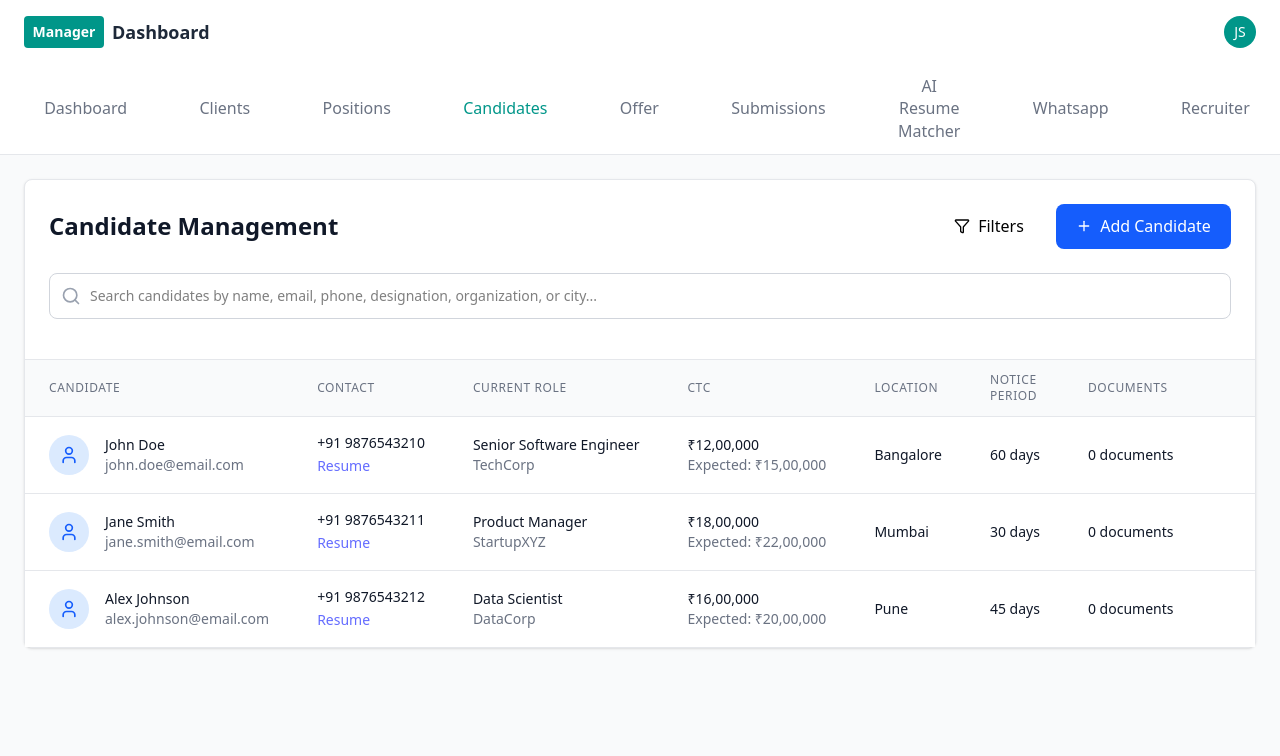
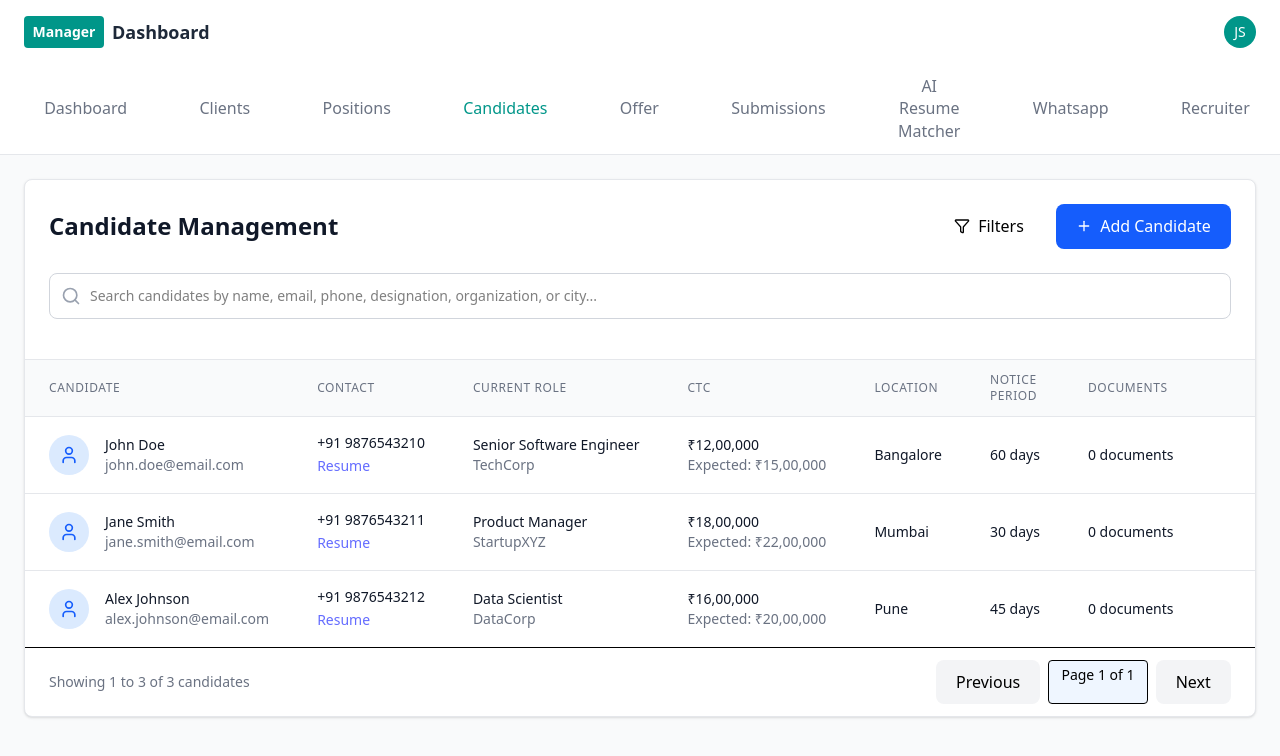
Before and after one commit to Er-Rajnish-Kumar-Tiwari/Manager-project, a React (Vite) app: page /candidate-management in a window 1280 px wide. Shown: the top 756 px of the page. Built offline with nearby package versions, Linux system fonts and the light colour scheme.

Commit message:
Implement pagination for candidate list
Added pagination functionality to candidate management.

```diff
--- a/src/Pages/CandidateManagement.tsx
+++ b/src/Pages/CandidateManagement.tsx
@@ -131,6 +131,33 @@ const CandidateManagement = () => {
   ]);
 
   const [filteredCandidates, setFilteredCandidates] = useState(candidates);
+
+  const [currentPage, setCurrentPage] = useState(1);
+  const candidatesPerPage = 100;
+  const totalPages = Math.ceil(candidates.length / candidatesPerPage);
+  const startIndex = (currentPage - 1) * candidatesPerPage;
+  const currentCandidates = candidates.slice(
+    startIndex,
+    startIndex + candidatesPerPage
+  );
+
+  const handleFilterChanges = (field, value) => {
+    setFilteredCandidates((prev) => ({
+      ...prev,
+      [field]: value,
+    }));
+  };
+
+  const handleRangeChange = (field, type, value) => {
+    setFilteredCandidates((prev) => ({
+      ...prev,
+      [field]: {
+        ...prev[field],
+        [type]: value,
+      },
+    }));
+  };
+
   const [showAddForm, setShowAddForm] = useState(false);
   const [editingCandidate, setEditingCandidate] = useState(null);
   const [searchEmail, setSearchEmail] = useState("");
@@ -1361,7 +1388,7 @@ const CandidateManagement = () => {
                   </tr>
                 </thead>
                 <tbody className="bg-white divide-y divide-gray-200">
-                  {filteredCandidates.map((candidate) => (
+                  {currentCandidates.map((candidate) => (
                     <tr
                       key={candidate?.id}
                       className="hover:bg-gray-50 transition-colors"
@@ -1529,6 +1556,38 @@ const CandidateManagement = () => {
                 </tbody>
               </table>
 
+              {/* Pagination */}
+              <div className="px-6 py-3 border-t flex items-center justify-between">
+                <div className="text-sm text-gray-500">
+                  Showing {startIndex + 1} to{" "}
+                  {Math.min(startIndex + candidatesPerPage, candidates.length)}{" "}
+                  of {candidates.length} candidates
+                </div>
+                <div className="flex space-x-2">
+                  <button
+                    onClick={() =>
+                      setCurrentPage((prev) => Math.max(prev - 1, 1))
+                    }
+                    disabled={currentPage === 1}
+                    className="px-3 py-1 border rounded text-sm disabled:bg-gray-100 hover:bg-gray-50"
+                  >
+                    Previous
+                  </button>
+                  <span className="px-3 py-1 text-sm bg-blue-50 border rounded">
+                    Page {currentPage} of {totalPages}
+                  </span>
+                  <button
+                    onClick={() =>
+                      setCurrentPage((prev) => Math.min(prev + 1, totalPages))
+                    }
+                    disabled={currentPage === totalPages}
+                    className="px-3 py-1 border rounded text-sm disabled:bg-gray-100 hover:bg-gray-50"
+                  >
+                    Next
+                  </button>
+                </div>
+              </div>
+
               {filteredCandidates.length === 0 && (
                 <div className="text-center py-12 text-gray-500">
                   <User className="w-12 h-12 mx-auto mb-4 text-gray-300" />
```
